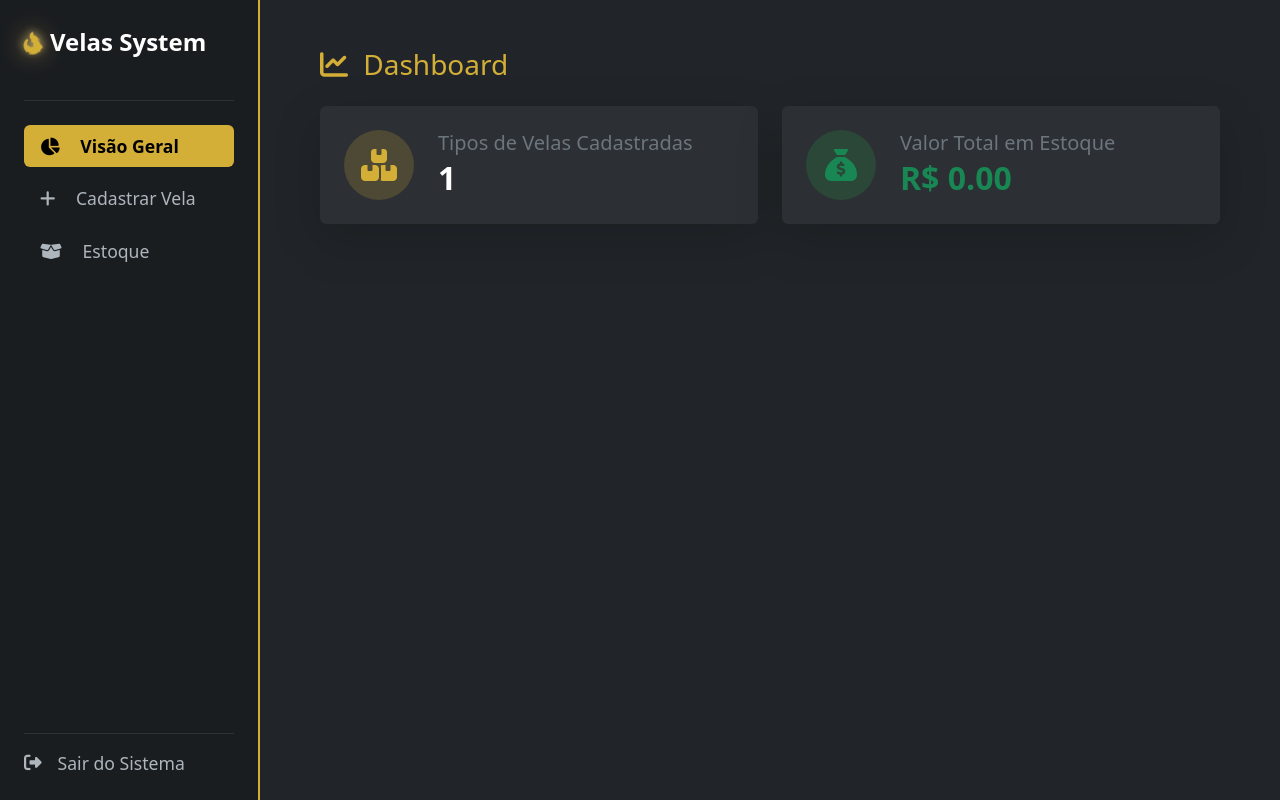
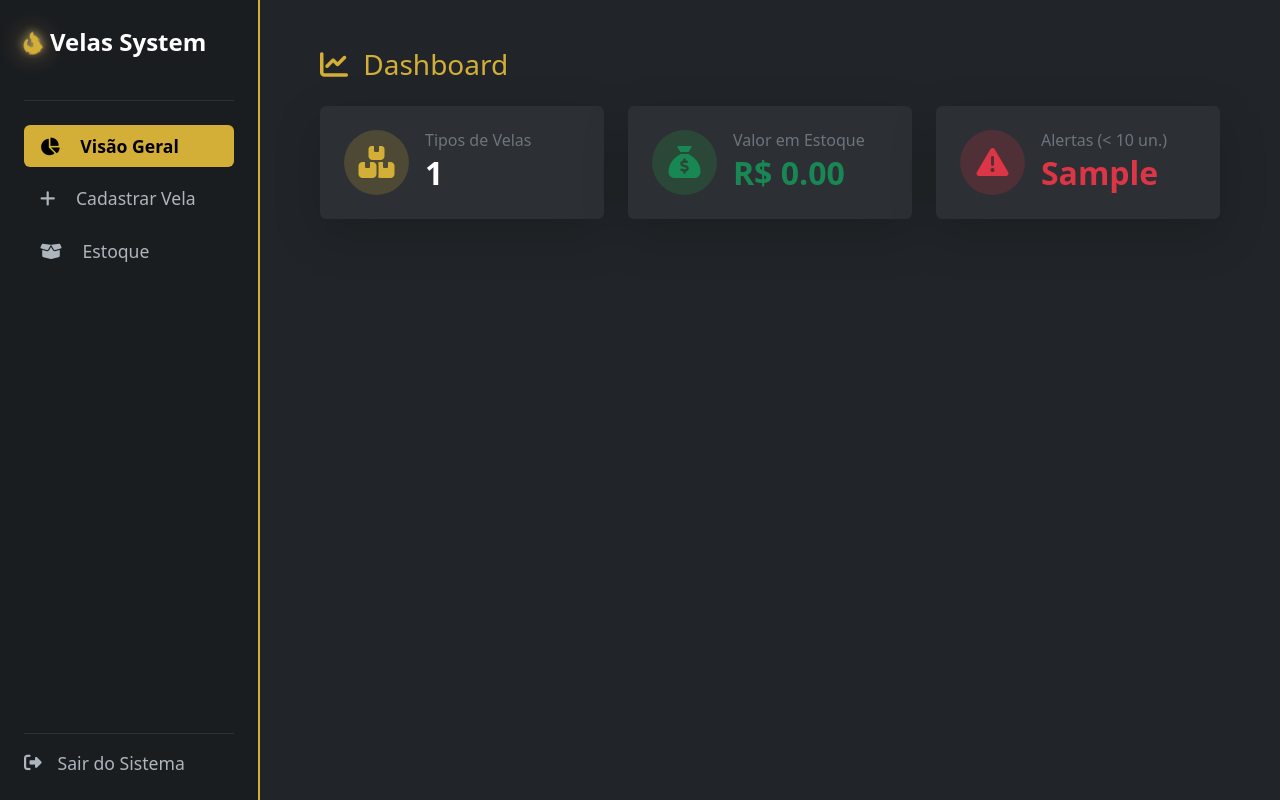
Before and after one commit to Joaogabrielvale/loja-velas-aromaticas, a Flask app: template loja_velas/templates/index.html in a window 1280 px wide. Run offline with Flask 3, Linux system fonts and the light colour scheme; the template is opened without the code that fills it: most values are stand-ins (such as "Sample title", 1, 10 or a date in 2020).

Commit message:
Registro Rápido de Venda
Implementação das rotas POST /vender/<id> e /repor/<id> no Flask com atualização direta no MySQL (quantidade - 1 e quantidade + 1), adição dos botões rápidos de baixa e reposição na tabela de estoque (estoque.html) e inclusão do card de monitoramento automático de alertas (< 10 unidades) no Dashboard (index.html).

```diff
--- a/loja_velas/templates/index.html
+++ b/loja_velas/templates/index.html
@@ -20,43 +20,27 @@
             color: #d4af37;
             display: inline-block;
             transform-origin: bottom center;
-
-
             filter: url(#distorcao-fogo) drop-shadow(0 -2px 4px rgba(212, 175, 55, 0.6)) drop-shadow(0 0 10px rgba(230, 126, 34, 0.5));
-
-
             animation: queima-velas 1.5s infinite ease-in-out alternate;
         }
-
         @keyframes queima-velas {
-    0% {
-        transform: scale(0.98, 1.02) skewX(-1deg);
-    }
-    30% {
-        transform: scale(1.03, 0.96) skewX(1deg);
-    }
-    60% {
-        transform: scale(0.96, 1.04) skewX(-0.5deg);
-    }
-    100% {
-        transform: scale(1.02, 0.98) skewX(0.8deg);
-    }
+            0% { transform: scale(0.98, 1.02) skewX(-1deg); }
+            30% { transform: scale(1.03, 0.96) skewX(1deg); }
+            60% { transform: scale(0.96, 1.04) skewX(-0.5deg); }
+            100% { transform: scale(1.02, 0.98) skewX(0.8deg); }
         }
     </style>
     <link rel="shortcut icon" href="{{ url_for('static', filename='vela-logo-oficial.ico') }}" type="image/x-icon">
 </head>
 <body class="d-flex">
 
-
     <nav class="sidebar d-flex flex-column p-4">
         <a href="/" class="d-flex align-items-center mb-4 text-white text-decoration-none">
             <span class="fs-4 fw-bold d-flex align-items-center">
-
                 <i class="fa-solid fa-fire-flame-curved me-2 chama-viva"></i>
                 Velas System
             </span>
         </a>
-
 
         <svg style="width: 0; height: 0; position: absolute;">
             <defs>
@@ -75,40 +59,51 @@
             <li><a href="/estoque" class="nav-link"><i class="fa-solid fa-box-open me-3"></i> Estoque</a></li>
         </ul>
 
-
         <hr class="text-secondary">
         <a href="/logout" class="nav-link text-danger d-flex align-items-center" style="margin-bottom: 0;">
             <i class="fa-solid fa-right-from-bracket me-3"></i> Sair do Sistema
         </a>
     </nav>
 
-
     <div class="main-content p-5">
         <div class="container">
             <h3 class="mb-4" style="color: #d4af37;"><i class="fa-solid fa-chart-line me-2"></i> Dashboard</h3>
             <div class="row">
-                <div class="col-md-6 mb-4">
+                <div class="col-md-4 mb-4">
                     <div class="card shadow-lg border-0 card-stat" style="background-color: #2c2f33;">
                         <div class="card-body p-4 d-flex align-items-center">
-                            <div class="rounded-circle d-flex align-items-center justify-content-center me-4" style="width: 70px; height: 70px; background-color: rgba(212, 175, 55, 0.2);">
+                            <div class="rounded-circle d-flex align-items-center justify-content-center me-3" style="width: 65px; height: 65px; background-color: rgba(212, 175, 55, 0.2);">
                                 <i class="fa-solid fa-boxes-stacked fa-2x" style="color: #d4af37;"></i>
                             </div>
                             <div>
-                                <h5 class="text-secondary mb-1">Tipos de Velas Cadastradas</h5>
+                                <h6 class="text-secondary mb-1">Tipos de Velas</h6>
                                 <h2 class="fw-bold mb-0 text-white">{{ total_velas }}</h2>
                             </div>
                         </div>
                     </div>
                 </div>
-                <div class="col-md-6 mb-4">
+                <div class="col-md-4 mb-4">
                     <div class="card shadow-lg border-0 card-stat" style="background-color: #2c2f33;">
                         <div class="card-body p-4 d-flex align-items-center">
-                            <div class="rounded-circle d-flex align-items-center justify-content-center me-4" style="width: 70px; height: 70px; background-color: rgba(40, 167, 69, 0.2);">
+                            <div class="rounded-circle d-flex align-items-center justify-content-center me-3" style="width: 65px; height: 65px; background-color: rgba(40, 167, 69, 0.2);">
                                 <i class="fa-solid fa-sack-dollar fa-2x text-success"></i>
                             </div>
                             <div>
-                                <h5 class="text-secondary mb-1">Valor Total em Estoque</h5>
+                                <h6 class="text-secondary mb-1">Valor em Estoque</h6>
                                 <h2 class="fw-bold mb-0 text-success">R$ {{ "%.2f"|format(valor_estoque|float) }}</h2>
+                            </div>
+                        </div>
+                    </div>
+                </div>
+                <div class="col-md-4 mb-4">
+                    <div class="card shadow-lg border-0 card-stat" style="background-color: #2c2f33;">
+                        <div class="card-body p-4 d-flex align-items-center">
+                            <div class="rounded-circle d-flex align-items-center justify-content-center me-3" style="width: 65px; height: 65px; background-color: rgba(220, 53, 69, 0.2);">
+                                <i class="fa-solid fa-triangle-exclamation fa-2x text-danger"></i>
+                            </div>
+                            <div>
+                                <h6 class="text-secondary mb-1">Alertas (&lt; 10 un.)</h6>
+                                <h2 class="fw-bold mb-0 text-danger">{{ estoque_baixo }}</h2>
                             </div>
                         </div>
                     </div>
```
Also changed, not shown: loja_velas/templates/estoque.html (+24 -26 lines). Lines whose indentation alone changed are shown as unchanged.
